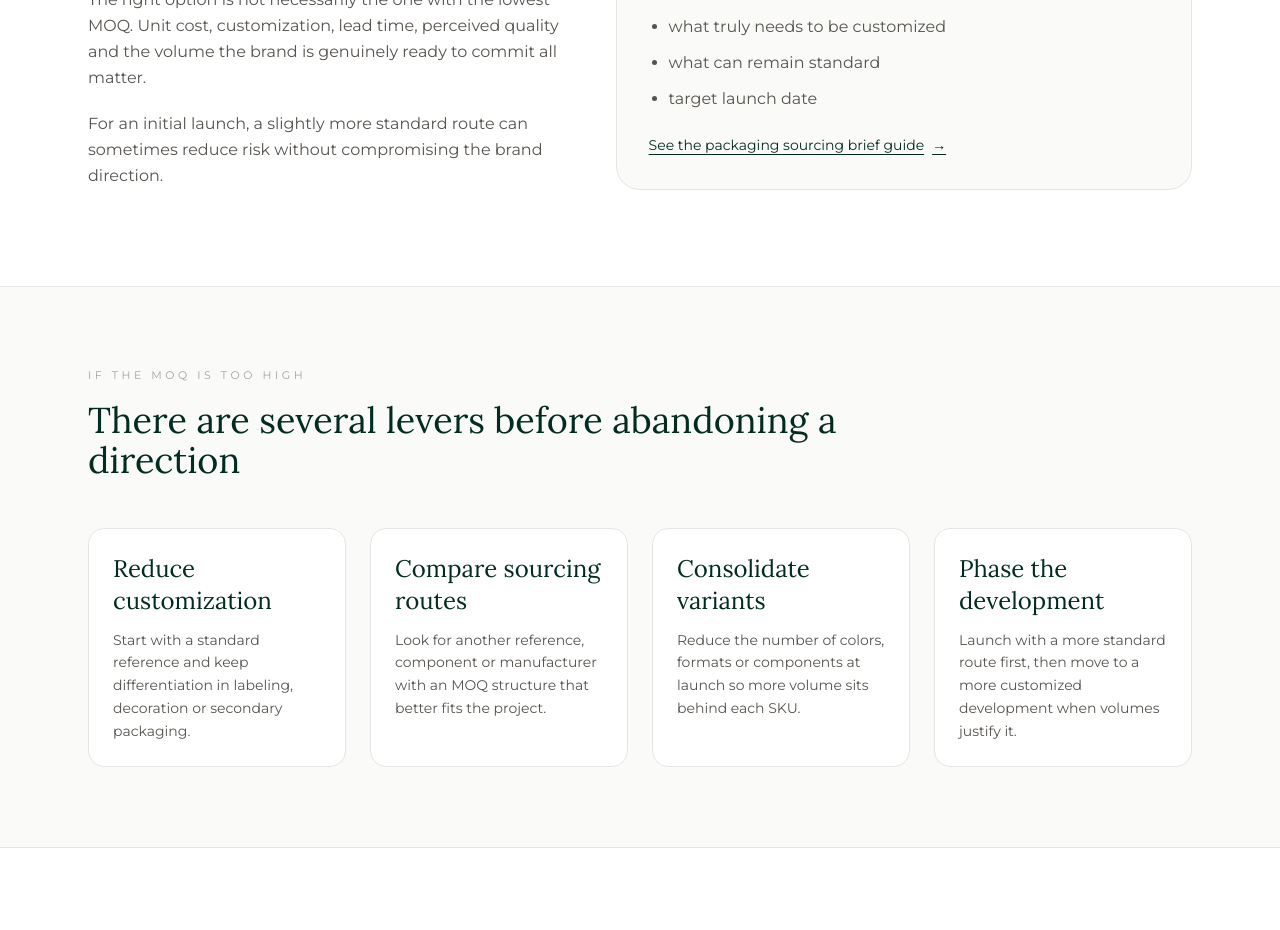
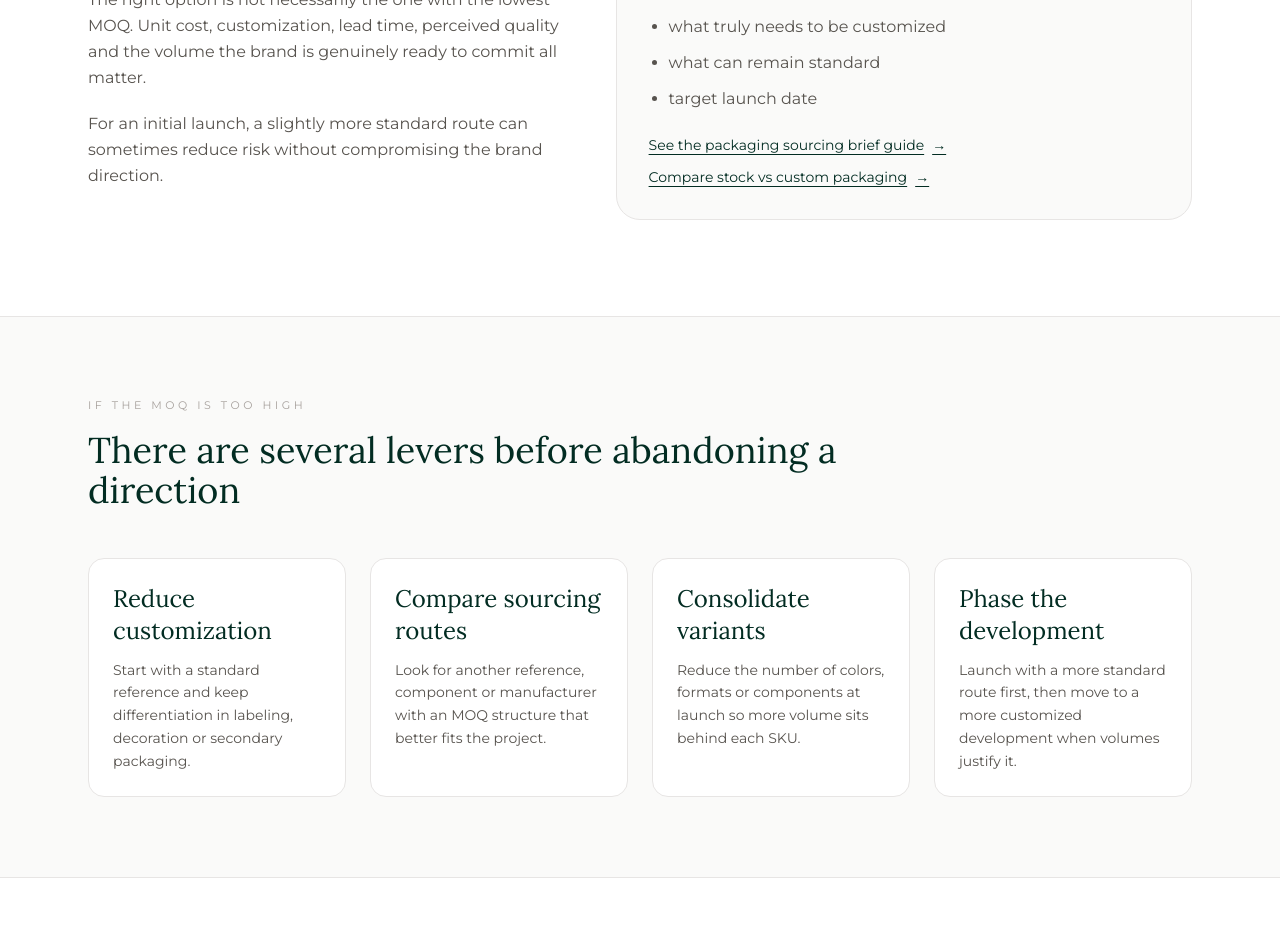
Before and after one commit to cathy6140/-Elmvale-Global-.github.io, a React (Vite) app: page /cosmetic-packaging-moq in a window 1280 px wide. Shown: the part 2460-3390 px from the top of the page. Built offline with nearby package versions, Linux system fonts and the light colour scheme.

Commit message:
Link MOQ guide to stock vs custom guide

```diff
--- a/src/pages/CosmeticPackagingMoq.tsx
+++ b/src/pages/CosmeticPackagingMoq.tsx
@@ -165,13 +165,14 @@ const CosmeticPackagingMoq: React.FC = () => {
               <li>{fr ? "ce qui peut rester standard" : "what can remain standard"}</li>
               <li>{fr ? "la date de lancement" : "target launch date"}</li>
             </ul>
-            <Link
-              to="/packaging-sourcing-brief"
-              className="mt-6 inline-flex items-center gap-2 text-sm text-brand-dark underline underline-offset-4"
-            >
-              {fr ? "Voir le guide du brief sourcing" : "See the packaging sourcing brief guide"}
-              <span aria-hidden="true">→</span>
-            </Link>
+            <div className="mt-6 flex flex-col gap-3">
+              <Link to="/packaging-sourcing-brief" className="inline-flex items-center gap-2 text-sm text-brand-dark underline underline-offset-4">
+                {fr ? "Voir le guide du brief sourcing" : "See the packaging sourcing brief guide"} <span aria-hidden="true">→</span>
+              </Link>
+              <Link to="/stock-vs-custom-packaging" className="inline-flex items-center gap-2 text-sm text-brand-dark underline underline-offset-4">
+                {fr ? "Comparer packaging stock et custom" : "Compare stock vs custom packaging"} <span aria-hidden="true">→</span>
+              </Link>
+            </div>
           </div>
         </div>
       </section>
```
